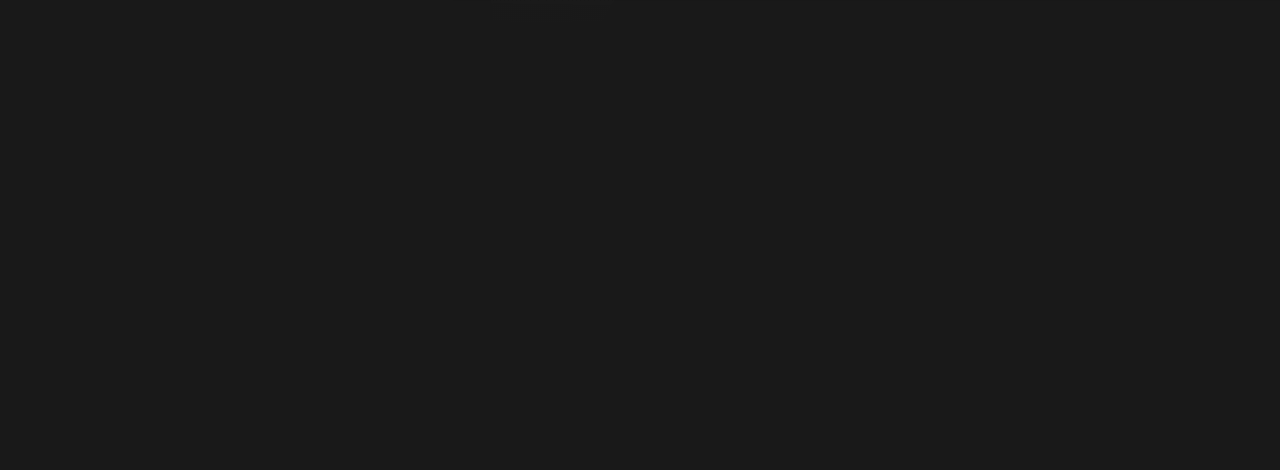
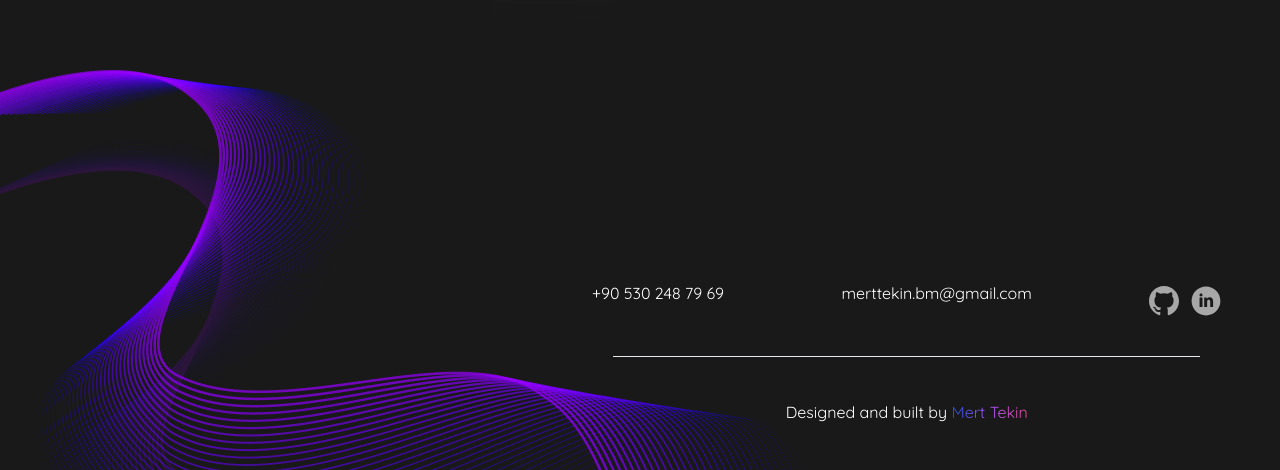
Before and after one commit to mertttekin/webmert, a Nuxt app: page /project in a window 1280 px wide. Shown: the part 3474-3944 px from the top of the page. Before the commit the page ends 3496 px from the top, so only its background shows below. Built offline with nearby package versions, Linux system fonts and the light colour scheme.

Commit message:
new style changes

```diff
--- a/components/Footer/index.vue
+++ b/components/Footer/index.vue
@@ -1,7 +1,7 @@
 <template>
     <div
         class="flex mt-32 relative font-quicksand bg-[url('~/assets/img/Group.png')] h-[50vh] bg-no-repeat bg-opacity-10 justify-end items-end">
-        <div class="xl:w-7/12 md: w-full h-1/3 text-white ">
+        <div class="xl:w-7/12 md: w-full h-1/2 text-white ">
             <div class="sm:flex justify-around text-center items-center">
                 <h4>+90 530 248 79 69</h4>
                 <h4>merttekin.bm@gmail.com</h4>
--- a/components/Project/index.vue
+++ b/components/Project/index.vue
@@ -8,5 +8,5 @@
 
 <script setup>
 import project from "@/data/project.json"
-console.log(project.projeler);
+
 </script>
--- a/pages/project.vue
+++ b/pages/project.vue
@@ -2,5 +2,6 @@
     <div>
         <Navbar />
         <Project/>
+        <Footer/>
     </div>
 </template>
```
